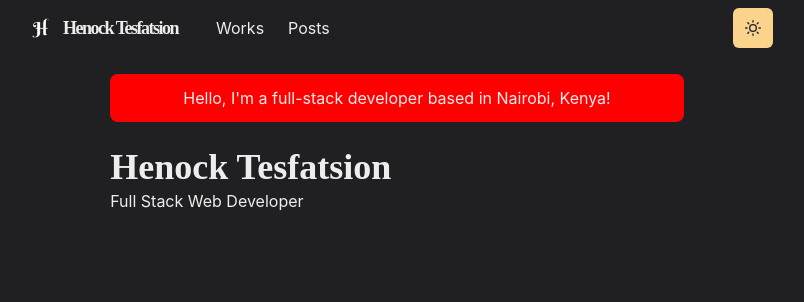
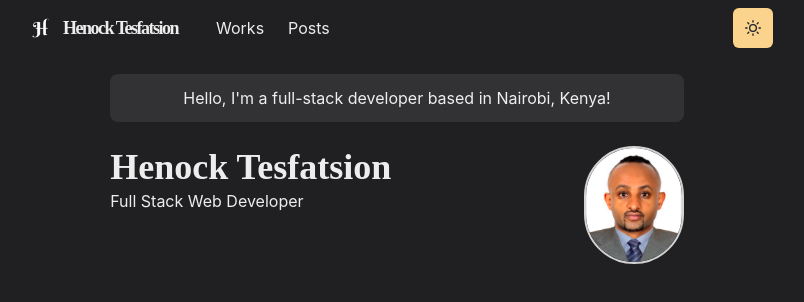
Before and after one commit to Henoker/HenokerWebsite, a Next.js app: page / in a window 1280 px wide. Shown: the top 302 px of the page, without its empty margins (243-1047 px from the left). Built offline with nearby package versions, Linux system fonts and the light colour scheme.

Commit message:
feat: profile Image

```diff
--- a/pages/index.js
+++ b/pages/index.js
@@ -1,9 +1,10 @@
-import { Box, Container, Heading, useColorModeValue } from "@chakra-ui/react";
+import { Box, Container, Heading, useColorModeValue, Image } from "@chakra-ui/react";
+
 
 const Page= ()=>{
     return(
         <Container>
-            <Box borderRadius="lg" bg="red"
+            <Box borderRadius="lg" bg={useColorModeValue('whiteAlpha.500', 'whiteAlpha.200')}
              mb="6" p="3" mt="18" textAlign="center">
             Hello, I&apos;m a full-stack developer based in Nairobi, Kenya!
             </Box>
@@ -14,6 +15,17 @@
                     </Heading>
                     <div>Full Stack Web Developer</div>
                 </Box>
+                <Box flexShrink={0} mt={{base: 4, md: 0}} ml={{md: 6}} align="center">
+                    <Image
+                    borderColor="whiteAlpha.800"
+                    borderWidth={2} borderStyle="solid"
+                    maxWidth="100"
+                    display="inline-block"
+                    borderRadius="full"
+                    src="/images/suitphoto.PNG"
+                    alt="Profile Image"
+                    />
+                </Box>
             </Box>
 
         </Container>
```
Also changed, not shown: public/images/suitphoto.PNG (added).
